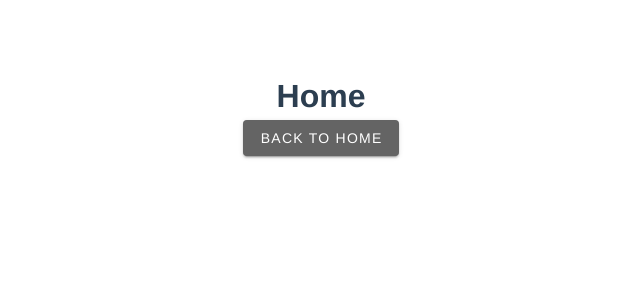
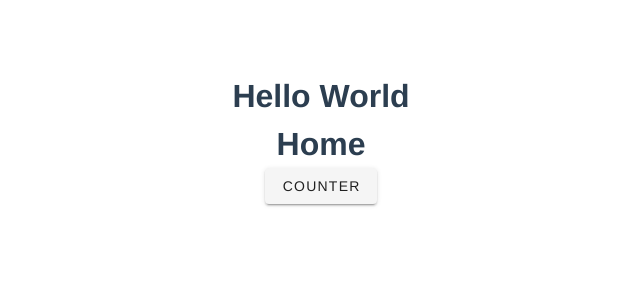
Before and after one commit to noko-nokono/vue-practice, a Vue app in the folder vue-2/: page / in a window 1280 px wide. Shown: the top 300 px of the page, without its empty margins (319-959 px from the left). Built offline with nearby package versions, Linux system fonts and the light colour scheme.

Commit message:
add counter routing

```diff
--- a/vue-2/src/App.vue
+++ b/vue-2/src/App.vue
@@ -1,6 +1,7 @@
 <template>
   <v-app id="app">
     <v-container>
+      <h1>Hello World</h1>
       <router-view></router-view>
     </v-container>
   </v-app>
--- a/vue-2/src/page/Home.vue
+++ b/vue-2/src/page/Home.vue
@@ -1,8 +1,19 @@
-<script></script>
+<script>
+export default {
+  data() {
+    const list = [
+      { name: 'Counter', path: '/counter' },
+    ]
+    return {
+      list
+    }
+  }
+}
+</script>
 
 <template>
   <div>
     <h1>Home</h1>
-    <v-btn color="secondary" to="/">Back to Home</v-btn>
+    <v-btn v-for="item in list" :key="item.name" :to="item.path">{{ item.name }}</v-btn>
   </div>
 </template>
```
